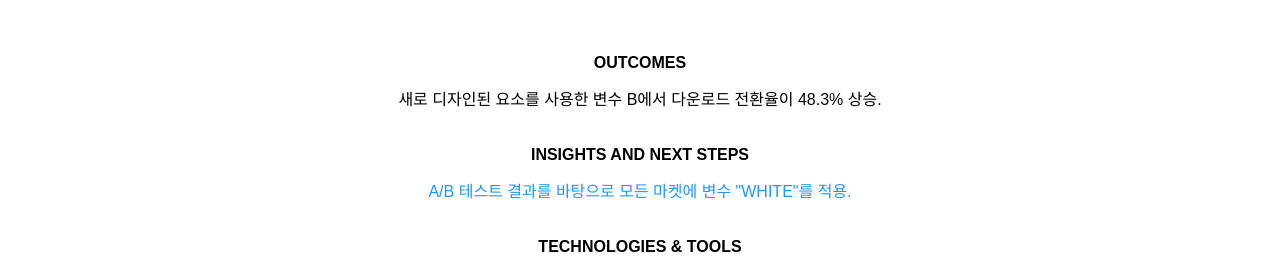
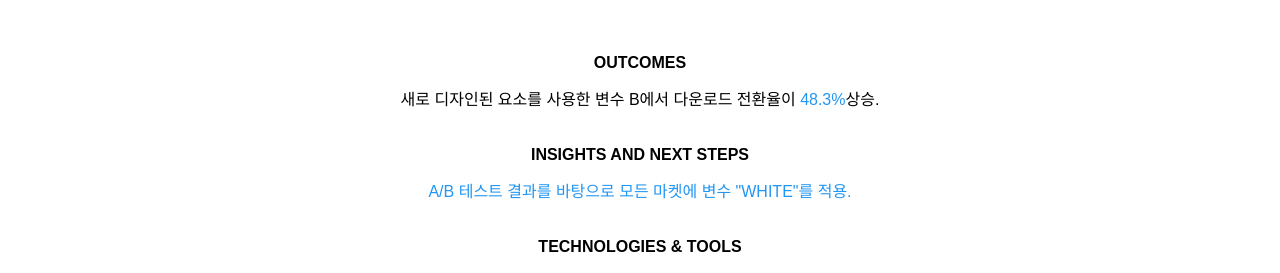
Before and after one commit to crazyjamy/crazyjamy.github.io, a Jekyll site: the page built from _posts/2021-11-05-ab-hdvd-211105.md, in a window 1280 px wide and 900 px high, scrolled down 3342 px. Shown: the part 169-442 px from the top of the window. Built offline with Jekyll 4.4.1, drawn with Linux system fonts in a browser that asks for light colours; comment, search, counter and statistics services are not loaded.

Commit message:
Update 2021-11-05-ab-hdvd-211105.md

```diff
--- a/_posts/2021-11-05-ab-hdvd-211105.md
+++ b/_posts/2021-11-05-ab-hdvd-211105.md
@@ -35,7 +35,7 @@ introduction: HD Video Downloader
 변수 RED: +35.3% 1,800 / 변수 WHITE: +48.3% 2,160 / 변수 BLACK: -0.7% 1,800<br />
 <img src="https://github.com/crazyjamy/crazyjamy.github.io/blob/master/_images/_post/211105-ab-hdvd/ab-first-installed-user.png?raw=true" alt="" width="1000" style="border: 1px solid #e1e1e1; border-radius: 10px;"><br /><br /><br />
 <strong>OUTCOMES</strong> <br /><br />
-새로 디자인된 요소를 사용한 변수 B에서 다운로드 전환율이 48.3% 상승.<br /><br /><br />
+새로 디자인된 요소를 사용한 변수 B에서 다운로드 전환율이 <span style="color: #2196f3">48.3%</span>상승.<br /><br /><br />
 <strong> INSIGHTS AND NEXT STEPS</strong> <br /><br />
 <span style="color: #2196f3">A/B 테스트 결과를 바탕으로 모든 마켓에 변수 "WHITE"를 적용. </span><br /><br /><br />
 <strong>TECHNOLOGIES & TOOLS </strong> <br /><br />
```
